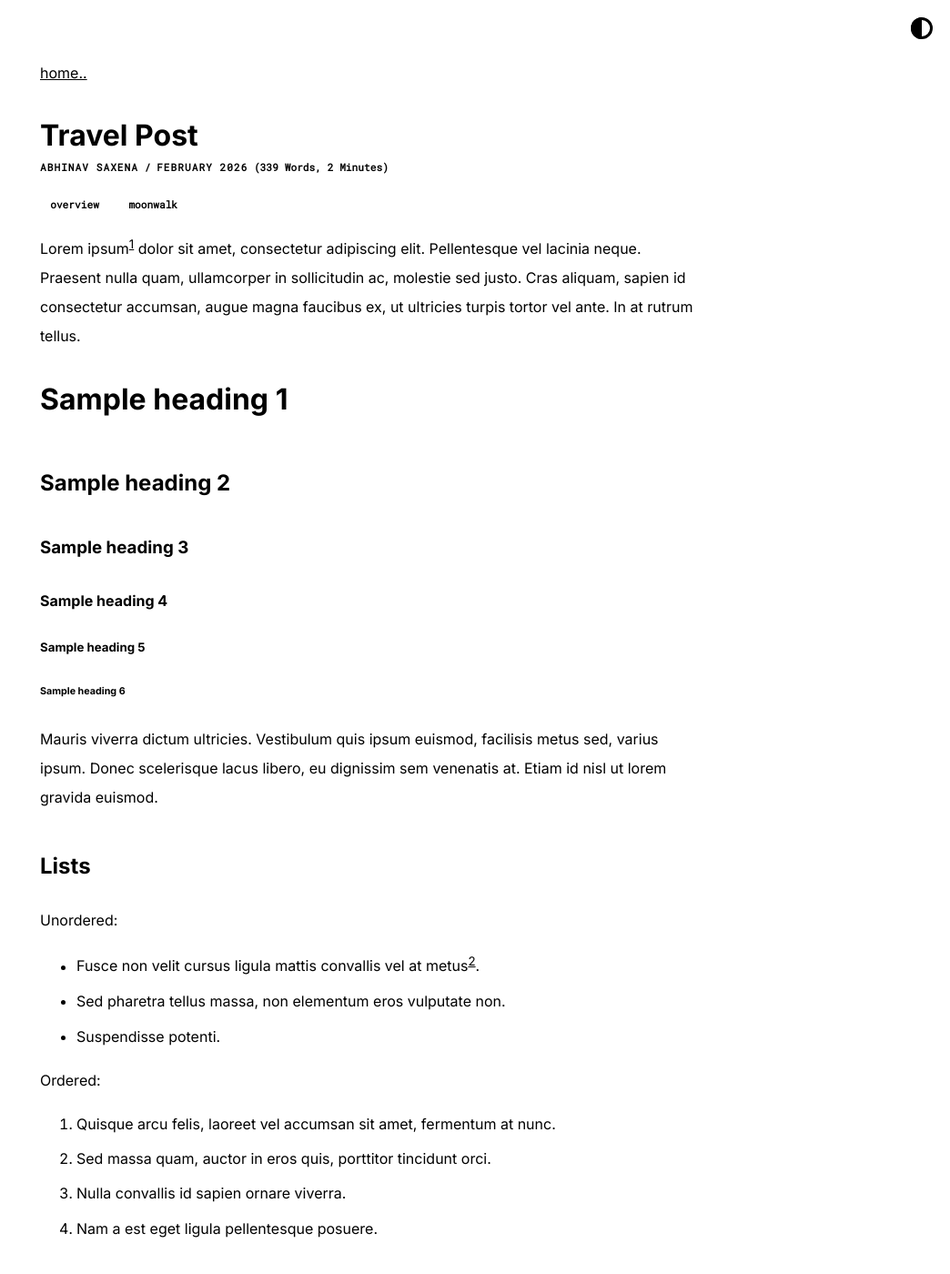
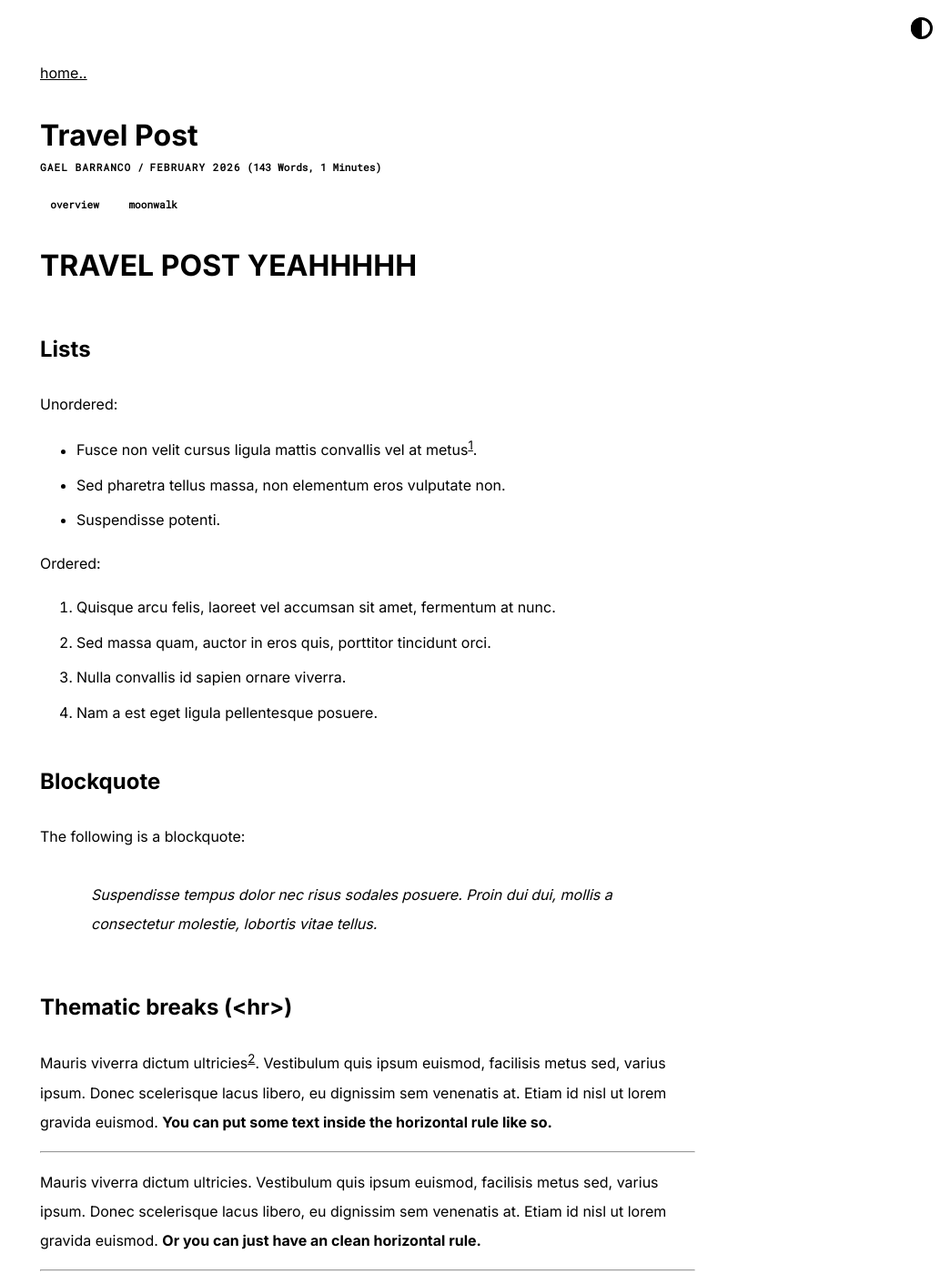
Before and after one commit to gbarranc/gbarranc.github.io, a Jekyll site: the page built from _posts/2026-02-19-travel-post.md, in a window 1280 px wide and 1400 px high. Shown: the whole window at 91% size, without its empty margins (236-1280 px from the left). Built offline with Jekyll 4.4.1, drawn with Linux system fonts in a browser that asks for light colours; some of the changed text lies outside the part shown.

Commit message:
Update 2026-02-19-travel-post.md

````diff
--- a/_posts/2026-02-19-travel-post.md
+++ b/_posts/2026-02-19-travel-post.md
@@ -1,19 +1,10 @@
 ---
 layout: post
-author: Abhinav Saxena
+author: Gael Barranco
 tags: [overview, moonwalk]
 ---
 
-Lorem ipsum[^1] dolor sit amet, consectetur adipiscing elit. Pellentesque vel lacinia neque. Praesent nulla quam, ullamcorper in sollicitudin ac, molestie sed justo. Cras aliquam, sapien id consectetur accumsan, augue magna faucibus ex, ut ultricies turpis tortor vel ante. In at rutrum tellus.
-
-# Sample heading 1
-## Sample heading 2
-### Sample heading 3
-#### Sample heading 4
-##### Sample heading 5
-###### Sample heading 6
-
-Mauris viverra dictum ultricies. Vestibulum quis ipsum euismod, facilisis metus sed, varius ipsum. Donec scelerisque lacus libero, eu dignissim sem venenatis at. Etiam id nisl ut lorem gravida euismod.
+# TRAVEL POST YEAHHHHH
 
 ## Lists
 
@@ -49,26 +40,6 @@ Mauris viverra dictum ultricies. Vestibulum quis ipsum euismod, facilisis metus
 
 Mauris viverra dictum ultricies. Vestibulum quis ipsum euismod, facilisis metus sed, varius ipsum. Donec scelerisque lacus libero, eu dignissim sem venenatis at. Etiam id nisl ut lorem gravida euismod. Or you can just have an clean horizontal rule.
 
-## Code
-
-Now some code:
-
-```
-const ultimateTruth = 'follow middlepath';
-console.log(ultimateTruth);
-```
-
-And here is some `inline code`!
-
-## Tables
-
-Now a table:
-
-| Tables        | Are           | Cool  |
-| ------------- |:-------------:| -----:|
-| col 3 is      | right-aligned | $1600 |
-| col 2 is      | centered      |   $12 |
-| zebra stripes | are neat      |    $1 |
 
 ## Images
 
````
